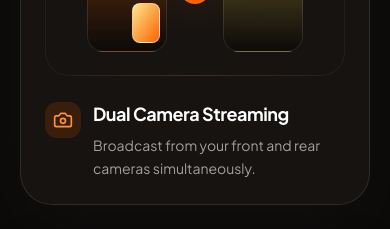
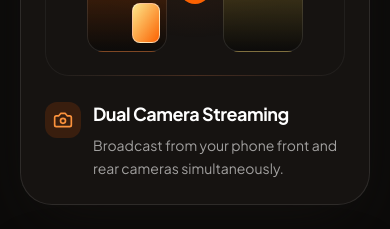
Before and after one commit to abed-obaah/dually, a React (Vite) app: page / in a window 390 px wide. Shown: the part 2600-2829 px from the top of the page. Built offline with nearby package versions, Linux system fonts and the light colour scheme.

Commit message:
FeatureCards: clarify Dual Camera copy to mention phone front and rear cameras

```diff
--- a/src/components/FeatureCards.jsx
+++ b/src/components/FeatureCards.jsx
@@ -103,7 +103,7 @@ const FEATURES = [
     icon: Camera,
     title: 'Dual Camera Streaming',
     description:
-      'Broadcast from your front and rear cameras simultaneously.',
+      'Broadcast from your phone front and rear cameras simultaneously.',
     Mock: DualCamMock,
   },
   // {
```
